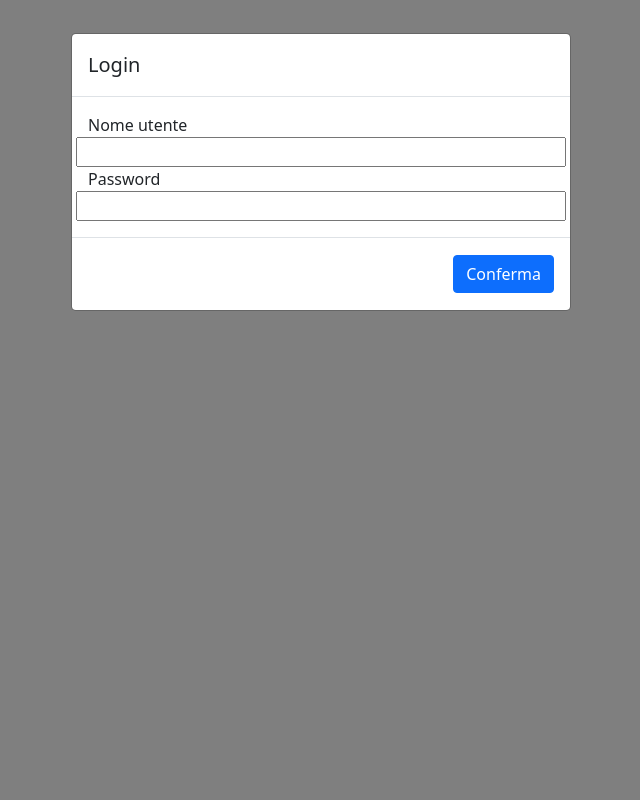
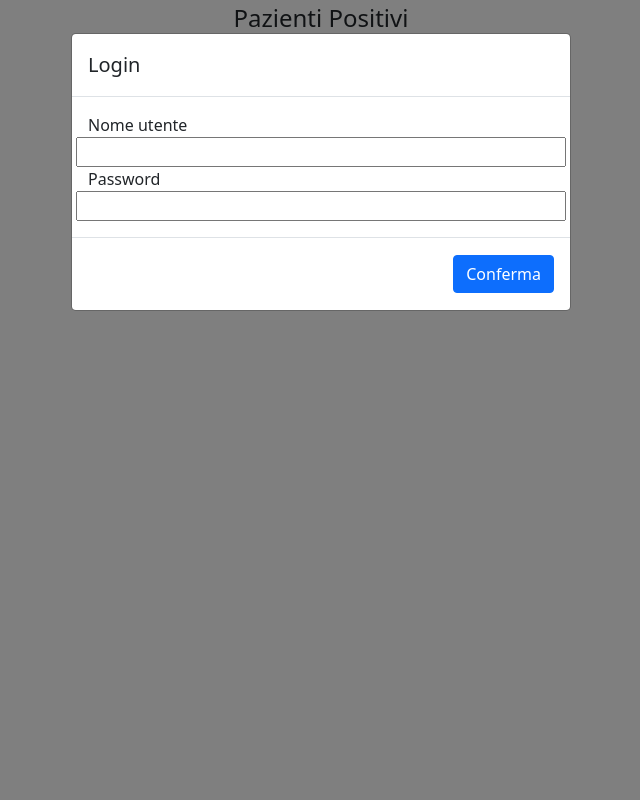
Before and after one commit to elsoft74/richiestedomiciliari, a PHP site: page / in a window 1280 px wide. Shown: the whole page, without its empty margins (319-959 px from the left). Run offline with PHP 8.4, Linux system fonts and the light colour scheme; some libraries are stand-ins or nearby versions.

Commit message:
titoli pagine

```diff
--- a/assistiti.php
+++ b/assistiti.php
@@ -9,6 +9,7 @@ buildHead("Gestionale UCA - Assistiti");
 
 <body>
     <nav id="menu"></nav>
+    <div><p class="pageTile">Assistiti</p></div>
     <div class="lds-grid position-absolute top-50 start-50 translate-middle"><div></div><div></div><div></div><div></div><div></div><div></div><div></div><div></div><div></div></div>
     <div id="insert"></div>
     <div id="insertAssistito"></div>
--- a/css/style.css
+++ b/css/style.css
@@ -136,3 +136,8 @@ tbody tr td span {
   width: auto;
   padding-right: 10px;
 }
+
+.pageTile{
+  text-align: center;
+  font-size: x-large;
+}
--- a/index.php
+++ b/index.php
@@ -4,11 +4,12 @@
 <html>
 
 <?php
-    buildHead("Gestionale UCA - Nuovi Positivi");
+    buildHead("Gestionale UCA - Pazienti Positivi");
 ?>
 
 <body>
     <nav id="menu"></nav>
+    <div><p class="pageTile">Pazienti Positivi</p></div>
     <div class="lds-grid position-absolute top-50 start-50 translate-middle"><div></div><div></div><div></div><div></div><div></div><div></div><div></div><div></div><div></div></div>
     <div id="swabs" class="sections swabs-form">
         <table id="mainSwabs" class="table table-striped" style="width:100%"></table>
--- a/richieste.php
+++ b/richieste.php
@@ -4,11 +4,12 @@ include_once("common.php");
 <html>
 
 <?php
-buildHead("Gestionale UCA - Richieste");
+buildHead("Gestionale UCA - Elenco Attività");
 ?>
 
 <body>
     <nav id="menu"></nav>
+    <div><p class="pageTile">Elenco Attività</p></div>
     <div class="lds-grid position-absolute top-50 start-50 translate-middle"><div></div><div></div><div></div><div></div><div></div><div></div><div></div><div></div><div></div></div>
     <div id="main" class="sections requests-form">
         <table id="mainRequests" class="table table-striped" style="width:100%"></table>
--- a/users.php
+++ b/users.php
@@ -9,11 +9,12 @@ buildHead("Gestionale UCA - Utenti");
 
 <body>
     <nav id="menu"></nav>
+    <div><p class="pageTile">Utenti</p></div>
     <div id="insertUser"></div>
     <div id="login" class="sections"></div>
     <div id="users" class="sections users-form"></div>
     <div id="editUser"></div>
-    <div id="firma"><a href="https://ivopugliese.it">©2022 Ivo Pugliese</a></div>
+    <!-- <div id="firma"><a href="https://ivopugliese.it">©2022 Ivo Pugliese</a></div> -->
     <script>
         if ($("#login").html() == "") {
             buildLogin();
```
